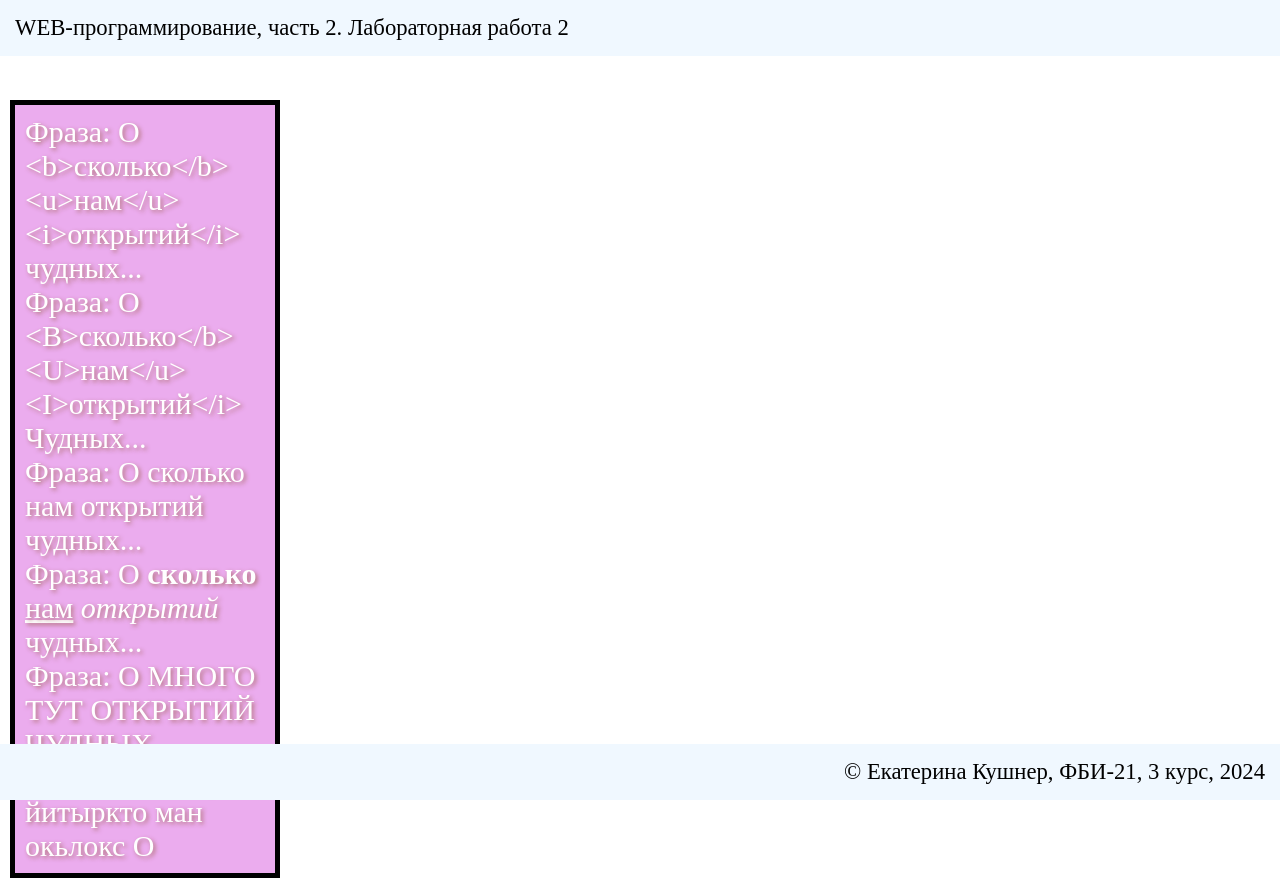
After one commit to kusshnnerr/web-programming-labs-2, a Flask app: page /lab2/filters in a window 1280 px wide. The commit adds this page. Run offline with Flask 3, Linux system fonts and the light colour scheme.

Commit message:
Фильтры

```diff
--- a/app.py
+++ b/app.py
@@ -363,3 +363,8 @@ def example ():
 @app.route('/lab2/')
 def lab2():
     return render_template('lab2.html')
+
+@app.route('/lab2/filters')
+def filters():
+    phrase = "О <b>сколько</b> <u>нам</u> <i>открытий</i> чудных..."
+    return render_template('filter.html', phrase=phrase)
--- /dev/null
+++ b/templates/filter.html
@@ -0,0 +1,15 @@
+{% extends "base.html" %}
+
+{# Номер лабораторной работы: #}
+{% block lab %}Лабораторная работа 2{% endblock %}
+
+{# Основной контент: #}
+{% block main %}
+    <div>Фраза: {{ phrase }}</div>
+    <div>Фраза: {{ phrase | title }}</div>
+    <div>Фраза: {{ phrase | striptags }}</div>
+    <div>Фраза: {{ phrase | safe }}</div>
+    <div>Фраза: {{phrase | striptags | replace('сколько', 'много')
+        | replace('нам', 'тут') | upper }}</div>
+    <div>Фраза: {{ phrase | striptags | reverse}}</div>
+{% endblock %}
--- a/templates/lab2.html
+++ b/templates/lab2.html
@@ -9,7 +9,7 @@
     <div>Тема лабораторной - шаблоны. Список сделанных страниц:</div>
     <ol>
         <li>
-            <a href="/lab2/example">example</a>
+            <a href="/lab2/example">Example</a>
         </li>
     </ol>
 {% endblock %}
```
